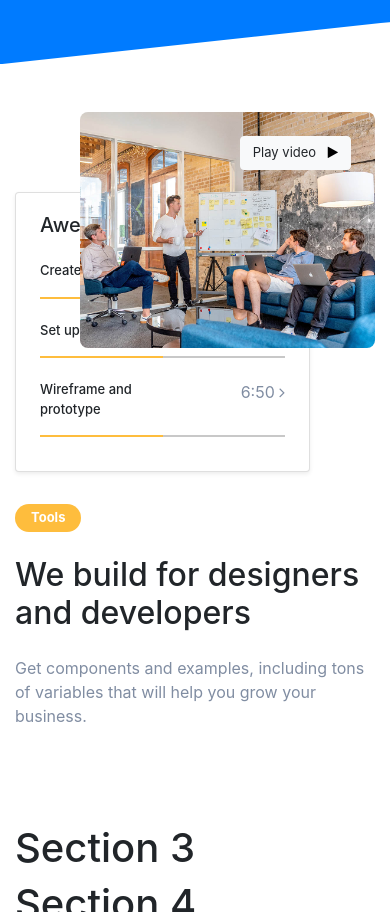
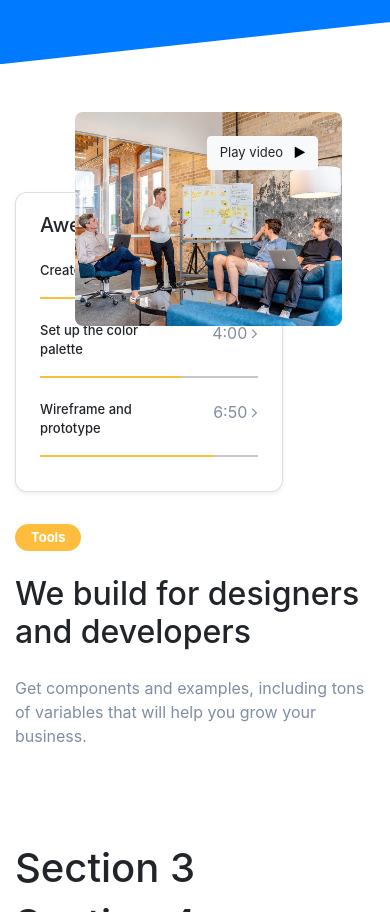
Before and after one commit to ZavalaGT/odoo_test, a plain HTML site: page index.html in a window 390 px wide. Shown: the part 903-1815 px from the top of the page. Drawn offline with nearby package versions, Linux system fonts and the light colour scheme; files whose address does not match are found by name.

Commit message:
style(section2): add paddings

```diff
--- a/index.html
+++ b/index.html
@@ -313,13 +313,16 @@
       </section>
       <section class="my-5" id="tools">
         <div class="container-lg">
-          <div class="row gx-10 gy-5">
-            <div class="col-12 col-md-7" style="display: grid">
+          <div class="row">
+            <div class="col-12 col-md-7 pr-5" style="display: grid">
               <div style="grid-area: 1/1; z-index: 1">
                 <div class="w-100" style="height: 80px"></div>
                 <div class="row">
                   <div class="col-10 col-sm-10 col-md-8">
-                    <div class="card shadow-sm bg-white rounded">
+                    <div
+                      class="card shadow-sm bg-white"
+                      style="border-radius: 0.75rem"
+                    >
                       <div class="card-body px-4">
                         <p class="h5 mb-3">Awesome projects</p>
                         <div class="row justify-content-between mt-4">
@@ -389,7 +392,7 @@
                           <div
                             class="position-absolute"
                             style="
-                              width: 50%;
+                              width: 65%;
                               height: 2px;
                               background-color: #febd3d;
                               z-index: 1;
@@ -426,7 +429,7 @@
                           <div
                             class="position-absolute"
                             style="
-                              width: 50%;
+                              width: 80%;
                               height: 2px;
                               background-color: #febd3d;
                               z-index: 1;
@@ -440,7 +443,7 @@
               </div>
               <div style="grid-area: 1/1; z-index: 2">
                 <div class="row justify-content-end">
-                  <div class="col-10 col-sm-7 col-lg-6">
+                  <div class="col-10 col-sm-6 col-md-8 col-lg-7">
                     <div class="w-100 position-relative">
                       <div
                         class="position-absolute"
```
